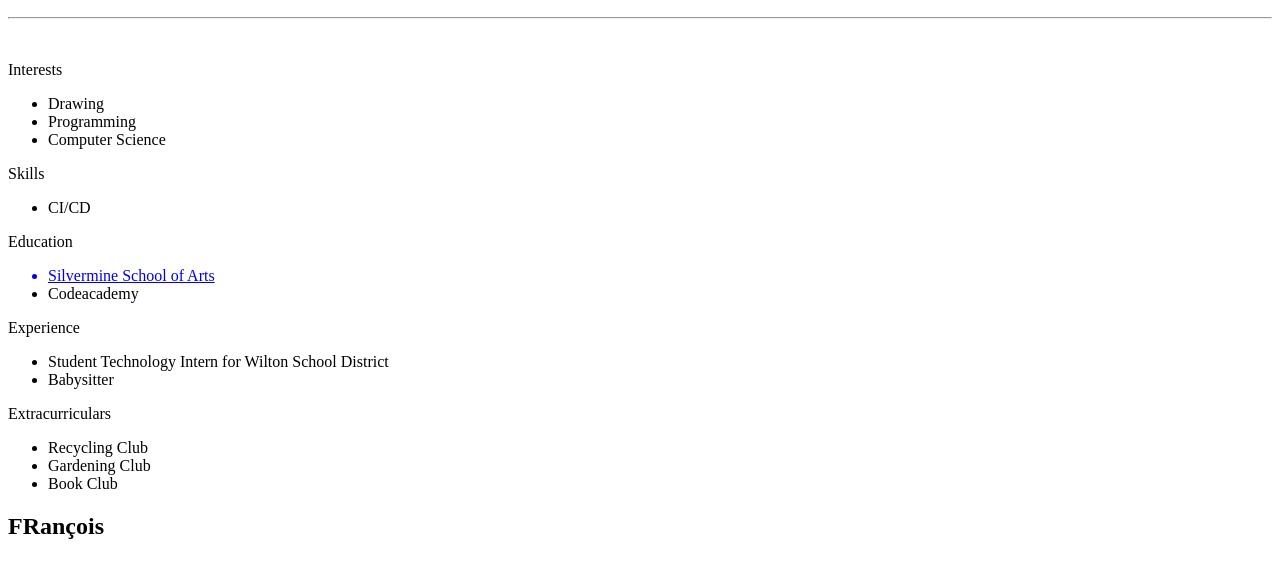
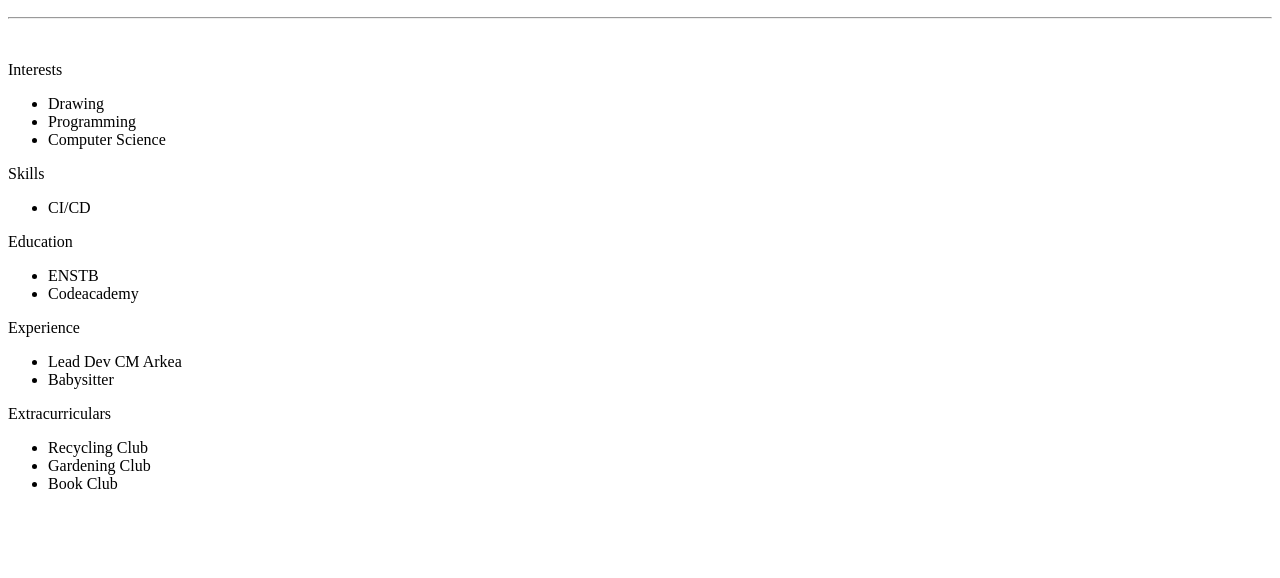
Before and after one commit to francois-dorval/francois-dorval.github.io, a plain HTML site: page index.html in a window 1280 px wide. Shown: the part 154-732 px from the top of the page. Drawn offline with Linux system fonts and the light colour scheme.

Commit message:
Update index.html

```diff
--- a/index.html
+++ b/index.html
@@ -18,16 +18,12 @@
   </ul>
   <p class="head">Education</p>
   <ul>
-
-    <!--Link-->
-    <a href="https://www.silvermineart.org/">
-      <li>Silvermine School of Arts</li>
-    </a>
+    <li>ENSTB</li>
     <li>Codeacademy</li>
   </ul>
   <p class="head">Experience</p>
   <ul>
-    <li>Student Technology Intern for Wilton School District</li>
+    <li>Lead Dev CM Arkea</li>
     <li>Babysitter</li>
   </ul>
   <p class="head">Extracurriculars</p>
@@ -39,4 +35,4 @@
 </div>
 <div class="right"></div>
 <div id="footer">
-  <h2 id="name">FRançois</h2></div>
+</div>
```
